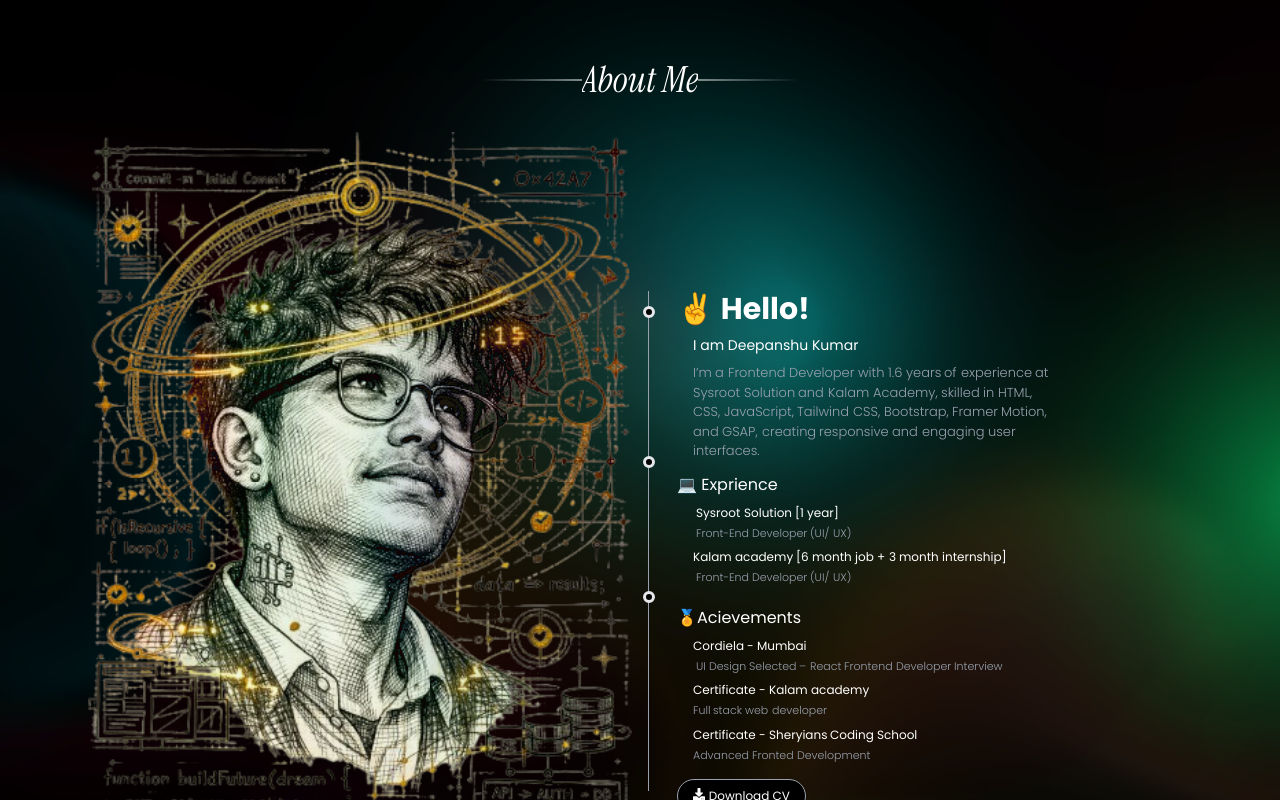
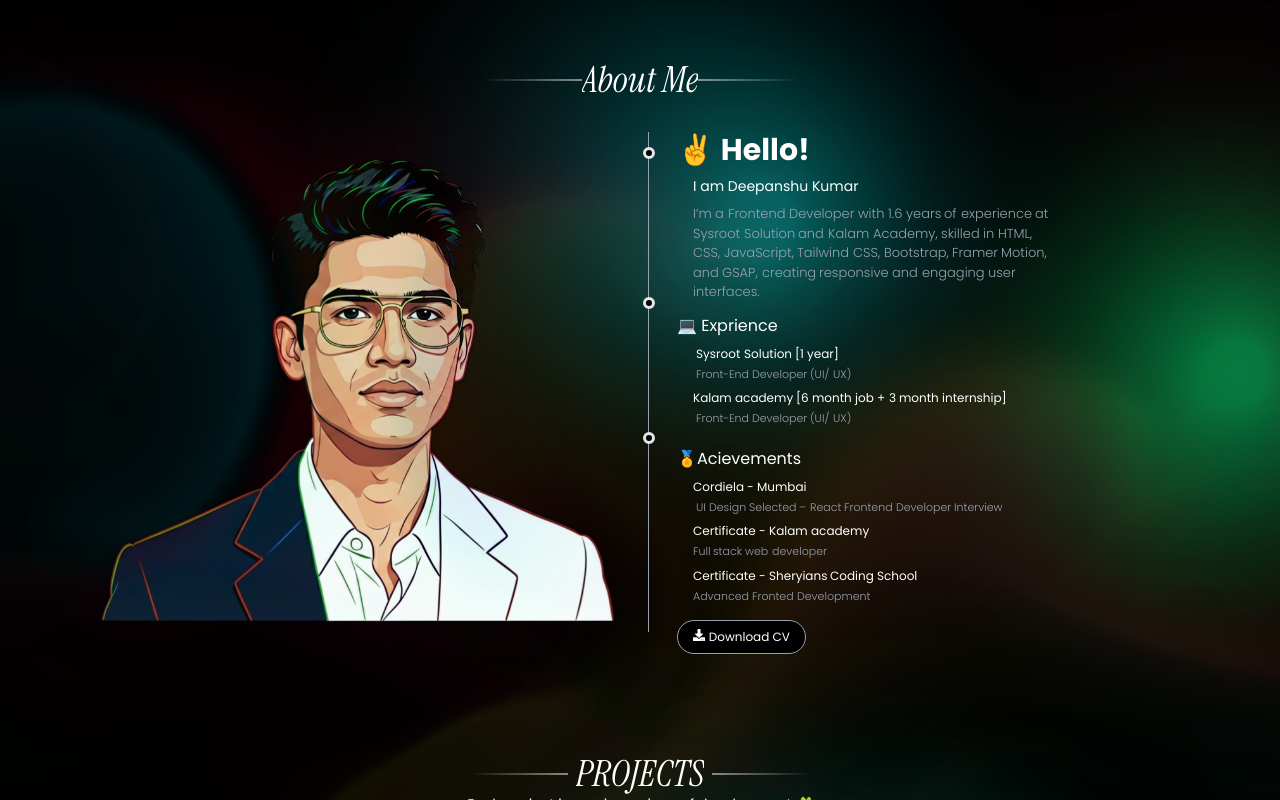
Before and after one commit to deepanshu572/PortfolioV1, a React (Vite) app: page / in a window 1280 px wide. Shown: the part 520-1320 px from the top of the page. Built offline with nearby package versions, Linux system fonts and the light colour scheme; a web font is replaced by a local one.

Commit message:
Replace dk2 image with dk in About component

```diff
--- a/src/Components/About.jsx
+++ b/src/Components/About.jsx
@@ -1,6 +1,6 @@
 import React from "react";
 import dk from "../assets/dk.png";
-import dk2 from "../assets/dk3.png";
+// import dk2 from "../assets/dk3.png";
 import cv from "../assets/document/CV.pdf";
 import { motion } from "motion/react";
 import BlurText from "./DecryptedText";
@@ -193,7 +193,7 @@ const About = () => {
         <div className="right_sec_about w-[26rem] sm:w-[35rem]">
           <img
             className="w-full h-full object-cover bg-remove"
-            src={dk2}
+            src={dk}
             alt=""
           />
         </div>
```
